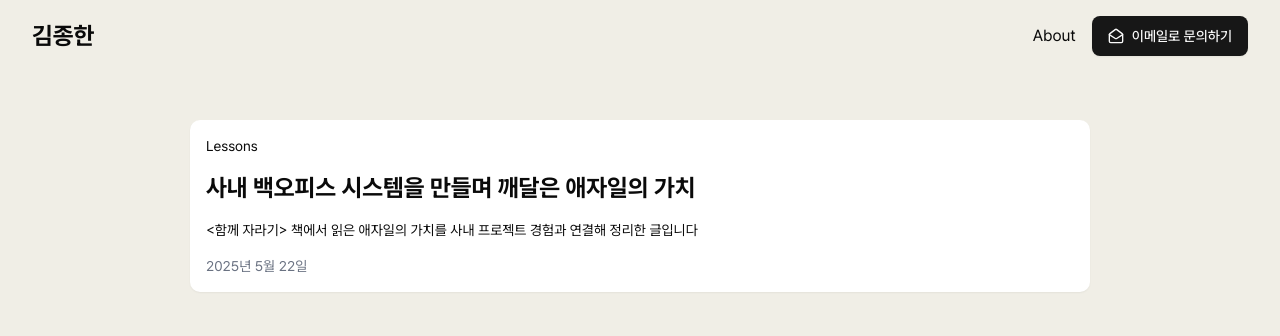
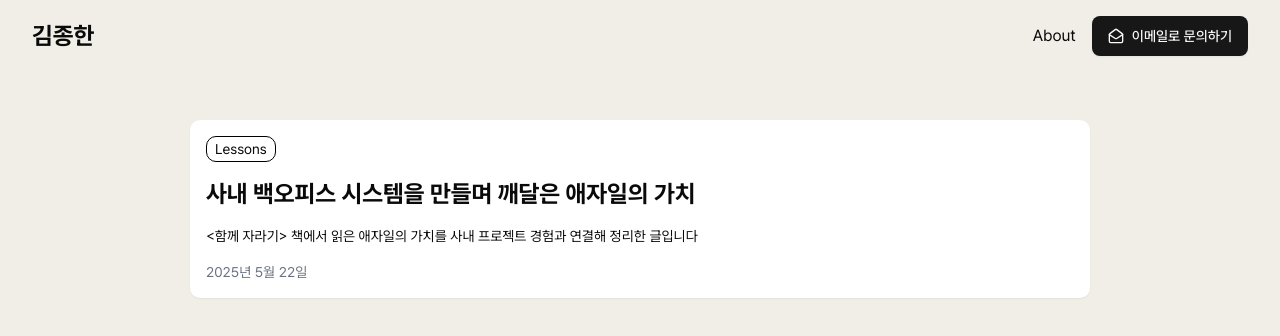
Before and after one commit to jong-k/public-home, a Next.js app: page / in a window 1280 px wide. Shown: the top 336 px of the page. Built offline with nearby package versions, Linux system fonts and the light colour scheme.

Commit message:
feat: PostCard 컴포넌트에 badge 추가

```diff
--- a/src/app/components/PostCard.tsx
+++ b/src/app/components/PostCard.tsx
@@ -1,5 +1,6 @@
 import { cn } from "@/lib/utils";
 import type { PostMetadata } from "@/types/post";
+import PostCategoryBadge from "@/components/base/PostCategoryBadge";
 
 export default function PostCard({ category, title, date, description }: PostMetadata) {
   return (
@@ -17,7 +18,9 @@ export default function PostCard({ category, title, date, description }: PostMet
         "cursor-pointer",
       )}
     >
-      <p className={cn("text-sm", "capitalize")}>{category}</p>
+      <div className={cn("flex", "justify-start")}>
+        <PostCategoryBadge category={category} />
+      </div>
       <h2 className={cn("text-2xl", "font-bold", "my-4")}>{title}</h2>
       <p className={cn("mb-4", "text-sm")}>{description}</p>
       <p className={cn("text-sm", "text-gray-500")}>
```
